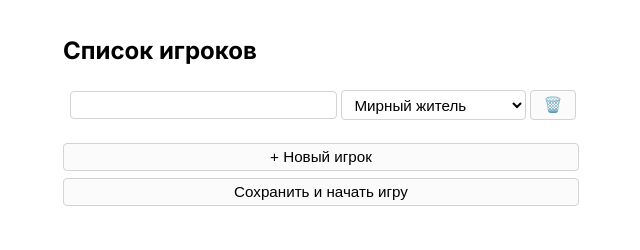
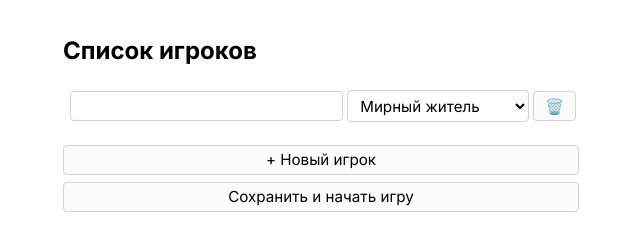
Before and after one commit to thundiverter/mafia-organizer, a plain HTML site: page index.html in a window 1280 px wide. Shown: the whole page, without its empty margins (233-873 px from the left). Drawn offline with nearby package versions, Linux system fonts and the light colour scheme.

Commit message:
Update style.css

```diff
--- a/style.css
+++ b/style.css
@@ -1,4 +1,4 @@
-:root {
+:root * {
  font-family: 'Inter', sans-serif;
 }
 
```
